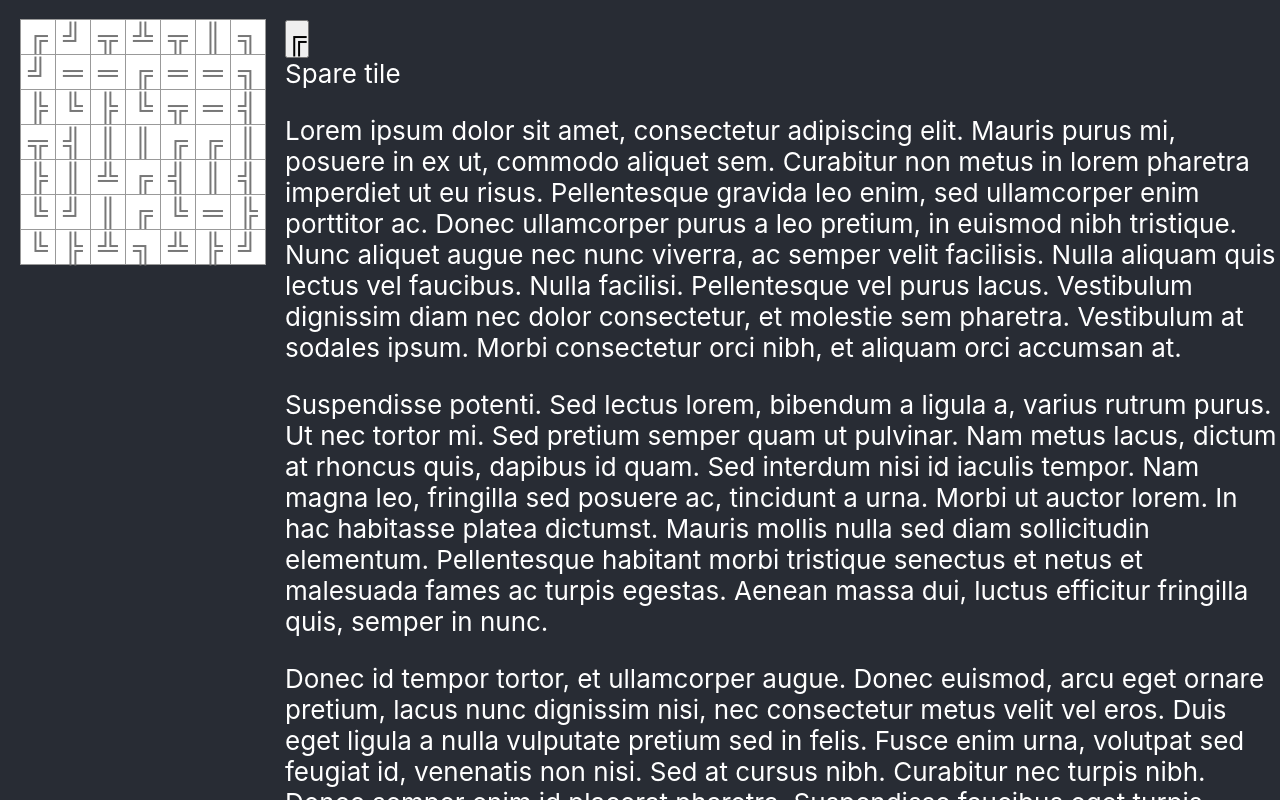
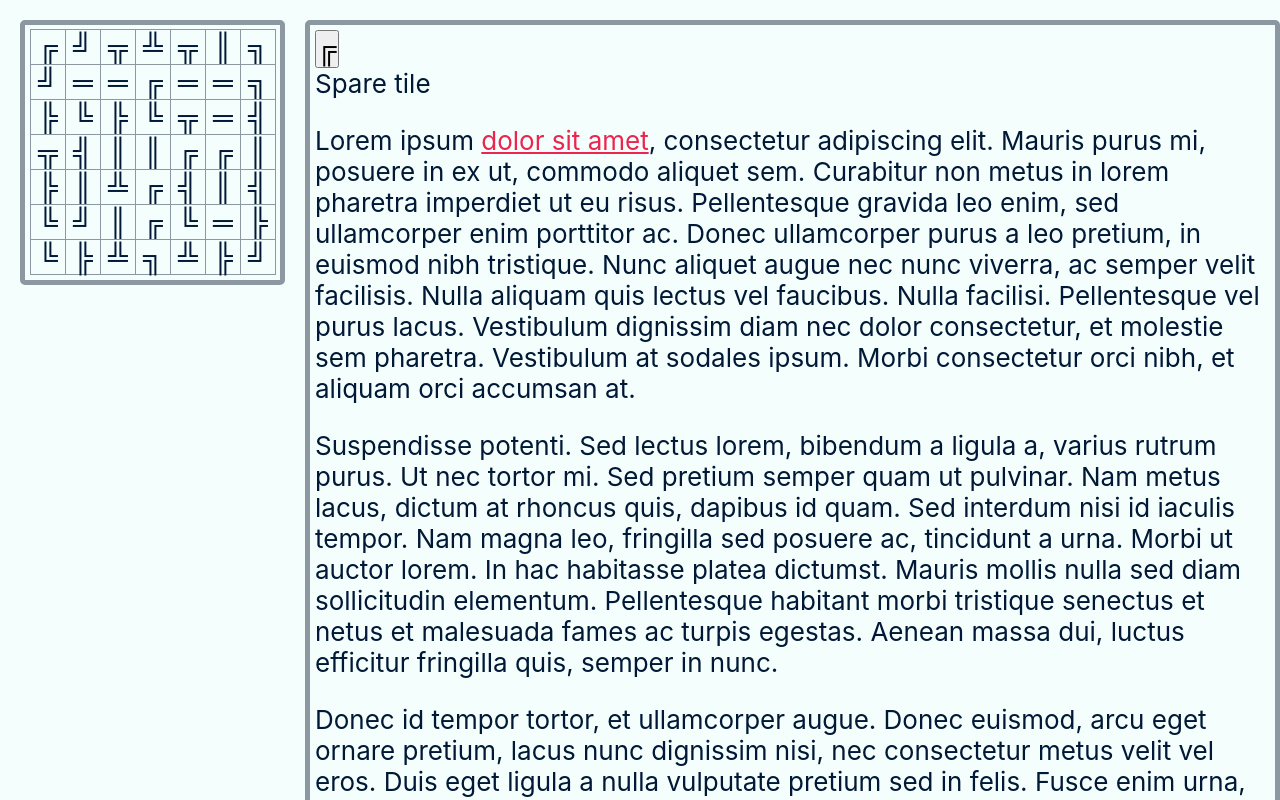
Before and after one commit to mikecaisey/labyrinth, a React (Create React App) app in the folder react/: page / in a window 1280 px wide. Built offline with nearby package versions, Linux system fonts and the light colour scheme.

Commit message:
Updated the colour scheme
Added SCSS compiler
Added a shared colours file

```diff
--- a/react/package.json
+++ b/react/package.json
@@ -8,6 +8,7 @@
     "@testing-library/react": "^9.5.0",
     "@testing-library/user-event": "^7.2.1",
     "@types/jest": "^25.2.1",
+    "node-sass": "^4.13.1",
     "react": "^16.13.1",
     "react-dom": "^16.13.1",
     "react-scripts": "3.4.1",
--- a/react/src/App.css
+++ /dev/null
@@ -1,38 +0,0 @@
-.App {
-  text-align: center;
-}
-
-.App-logo {
-  height: 40vmin;
-  pointer-events: none;
-}
-
-@media (prefers-reduced-motion: no-preference) {
-  .App-logo {
-    animation: App-logo-spin infinite 20s linear;
-  }
-}
-
-.App-header {
-  background-color: #282c34;
-  min-height: 100vh;
-  display: flex;
-  flex-direction: column;
-  align-items: center;
-  justify-content: center;
-  font-size: calc(10px + 2vmin);
-  color: white;
-}
-
-.App-link {
-  color: #61dafb;
-}
-
-@keyframes App-logo-spin {
-  from {
-    transform: rotate(0deg);
-  }
-  to {
-    transform: rotate(360deg);
-  }
-}
--- a/react/src/App.js
+++ b/react/src/App.js
@@ -1,5 +1,5 @@
 import React from 'react';
-import './App.css';
+import './App.scss';
 import Game from './Game'
 
 function App() {
--- /dev/null
+++ b/react/src/App.scss
@@ -0,0 +1,12 @@
+@import "shared-colors";
+
+.App-header {
+  background-color: $color3;
+  min-height: 100vh;
+  display: flex;
+  flex-direction: column;
+  align-items: center;
+  justify-content: center;
+  font-size: calc(10px + 2vmin);
+  color: $color1;
+}
--- a/react/src/Game.css
+++ b/react/src/Game.scss
@@ -1,3 +1,5 @@
+@import "shared-colors";
+
 .board-row:after {
   clear: both;
   content: "";
@@ -17,9 +19,9 @@
 }
 
 .square {
-  color: #777;
-  background: #fff;
-  border: 1px solid #999;
+  color: $color1;
+  background: $color3;
+  border: 1px solid $color2;
   float: left;
   font-size: 28px;
   font-weight: bold;
@@ -34,7 +36,7 @@
 }
 
 .square-btn:hover {
-  background-color: yellow;
+  background-color: $color4;
 }
 
 .square:focus {
@@ -42,7 +44,7 @@
 }
 
 .kbd-navigation .square:focus {
-  background: #ddd;
+  background: $color4  ;
 }
 
 .game {
@@ -55,9 +57,20 @@
 
 .game-board {
   min-width: 245px;
+  max-height: 245px;
+  border: 5px solid $color2;
+  border-radius: 5px;
+  padding: 5px;
 }
 
 .game-info {
   margin-left: 20px;
   text-align: left;
+  border: 5px solid $color2;
+  border-radius: 5px;
+  padding: 5px;
 }
+
+.game-info a {
+  color: $color5
+}
--- a/react/src/Game.tsx
+++ b/react/src/Game.tsx
@@ -2,7 +2,7 @@ import React from 'react';
 import { Spare } from './Square'
 import { createTileSet, rotateTile, moveTiles, TileSet } from './Tile'
 import Board from './Board'
-import './Game.css'
+import './Game.scss'
 
 
 class Game extends React.Component<any, TileSet> {
@@ -41,7 +41,7 @@ class Game extends React.Component<any, TileSet> {
             Spare tile
           </span>
           <div>
-            <p>Lorem ipsum dolor sit amet, consectetur adipiscing elit. Mauris purus mi, posuere in ex ut, commodo aliquet sem. Curabitur non metus in lorem pharetra imperdiet ut eu risus. Pellentesque gravida leo enim, sed ullamcorper enim porttitor ac. Donec ullamcorper purus a leo pretium, in euismod nibh tristique. Nunc aliquet augue nec nunc viverra, ac semper velit facilisis. Nulla aliquam quis lectus vel faucibus. Nulla facilisi. Pellentesque vel purus lacus. Vestibulum dignissim diam nec dolor consectetur, et molestie sem pharetra. Vestibulum at sodales ipsum. Morbi consectetur orci nibh, et aliquam orci accumsan at.</p>
+            <p>Lorem ipsum <a href="#asdf">dolor sit amet</a>, consectetur adipiscing elit. Mauris purus mi, posuere in ex ut, commodo aliquet sem. Curabitur non metus in lorem pharetra imperdiet ut eu risus. Pellentesque gravida leo enim, sed ullamcorper enim porttitor ac. Donec ullamcorper purus a leo pretium, in euismod nibh tristique. Nunc aliquet augue nec nunc viverra, ac semper velit facilisis. Nulla aliquam quis lectus vel faucibus. Nulla facilisi. Pellentesque vel purus lacus. Vestibulum dignissim diam nec dolor consectetur, et molestie sem pharetra. Vestibulum at sodales ipsum. Morbi consectetur orci nibh, et aliquam orci accumsan at.</p>
             <p>Suspendisse potenti. Sed lectus lorem, bibendum a ligula a, varius rutrum purus. Ut nec tortor mi. Sed pretium semper quam ut pulvinar. Nam metus lacus, dictum at rhoncus quis, dapibus id quam. Sed interdum nisi id iaculis tempor. Nam magna leo, fringilla sed posuere ac, tincidunt a urna. Morbi ut auctor lorem. In hac habitasse platea dictumst. Mauris mollis nulla sed diam sollicitudin elementum. Pellentesque habitant morbi tristique senectus et netus et malesuada fames ac turpis egestas. Aenean massa dui, luctus efficitur fringilla quis, semper in nunc.</p>
             <p>Donec id tempor tortor, et ullamcorper augue. Donec euismod, arcu eget ornare pretium, lacus nunc dignissim nisi, nec consectetur metus velit vel eros. Duis eget ligula a nulla vulputate pretium sed in felis. Fusce enim urna, volutpat sed feugiat id, venenatis non nisi. Sed at cursus nibh. Curabitur nec turpis nibh. Donec semper enim id placerat pharetra. Suspendisse faucibus eget turpis placerat mollis. Proin sem nunc, maximus et malesuada at, facilisis at lacus. Nulla facilisi. Aliquam laoreet, sapien ut pretium luctus, diam quam imperdiet nunc, non lacinia felis elit at elit. Integer congue libero id viverra fringilla. Quisque hendrerit, metus et molestie aliquet, erat ante rutrum justo, at molestie velit massa nec leo. Curabitur feugiat velit eros, sed tristique metus venenatis eu. Pellentesque habitant morbi tristique senectus et netus et malesuada fames ac turpis egestas. Nullam imperdiet magna porttitor ultricies porta.</p>
             <p>Fusce condimentum iaculis mi, ut malesuada mi malesuada ut. Ut luctus bibendum sem et gravida. Ut dolor metus, viverra maximus nunc ut, laoreet ornare eros. Nulla vehicula viverra urna, nec consequat lacus. Fusce ut ipsum vitae odio interdum lobortis eu consequat diam. Donec sed elit at mauris tincidunt finibus et ut est. Nullam efficitur tellus quis augue consequat gravida. Sed pretium quam quis interdum venenatis. Mauris aliquet metus consectetur ultricies semper. Fusce tempor odio risus, nec cursus felis vulputate nec. Sed rhoncus dolor auctor lorem lobortis, eu luctus diam rutrum. Suspendisse in nulla non magna tempor viverra.</p>
--- /dev/null
+++ b/react/src/_shared-colors.scss
@@ -0,0 +1,16 @@
+/* RGB */
+$color1: rgba(1, 25, 54, 1);
+$color2: #8B98A1;
+$color3: rgba(244, 255, 253, 1);
+$color4: rgba(249, 220, 92, 1);
+$color5: rgba(237, 37, 78, 1);
+
+:export {
+  color1: $color1;
+  color2: $color2;
+  color3: $color3;
+  color4: $color4;
+  color5: $color5;
+  // color5: $color6;
+  // color5: $color7;
+}
```
Also changed, not shown: 1 other file (tests, documents, lock files or other folders).
